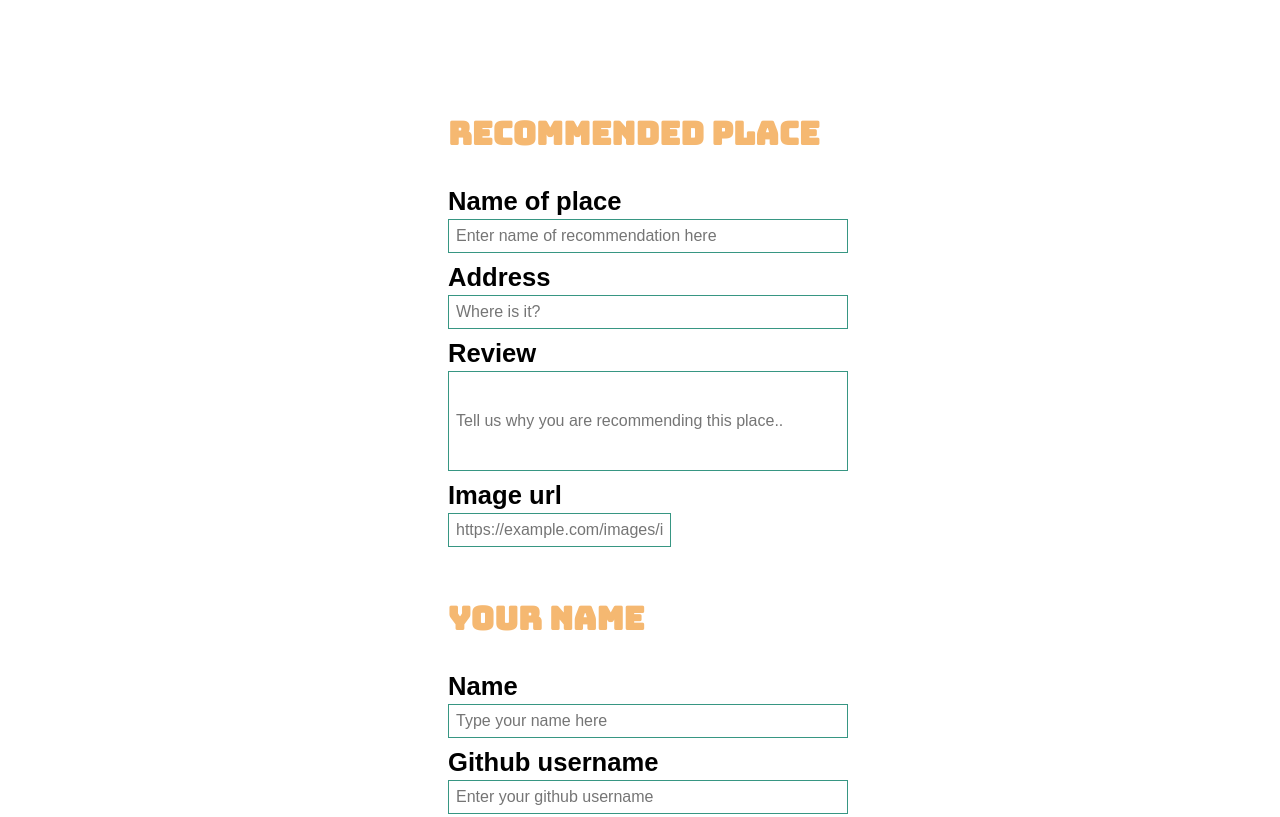
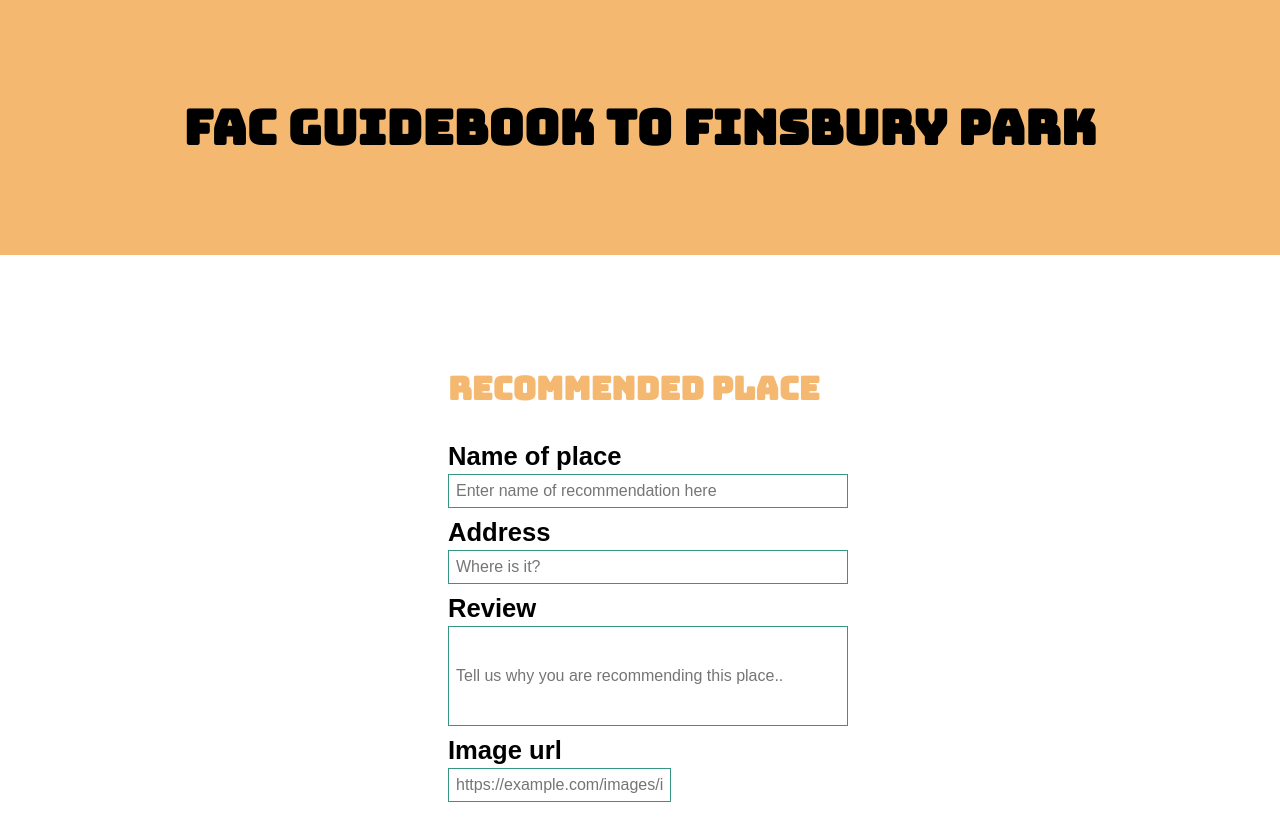
Before and after one commit to fac-15/FAC_guidebook, a website: page public/form.html in a window 1280 px wide. Shown: the top 817 px of the page. Drawn offline with Linux system fonts and the light colour scheme; a web font is replaced by a local one.

Commit message:
Update form.html

```diff
--- a/public/form.html
+++ b/public/form.html
@@ -14,7 +14,7 @@
     <section id="form" title ="form">
         <form action='/' method='POST'>
 
-
+          <h1>FAC Guidebook to Finsbury park</h1>
 
           <ul class="form-style-1">
             <h2>Recommended place</h2>
```
